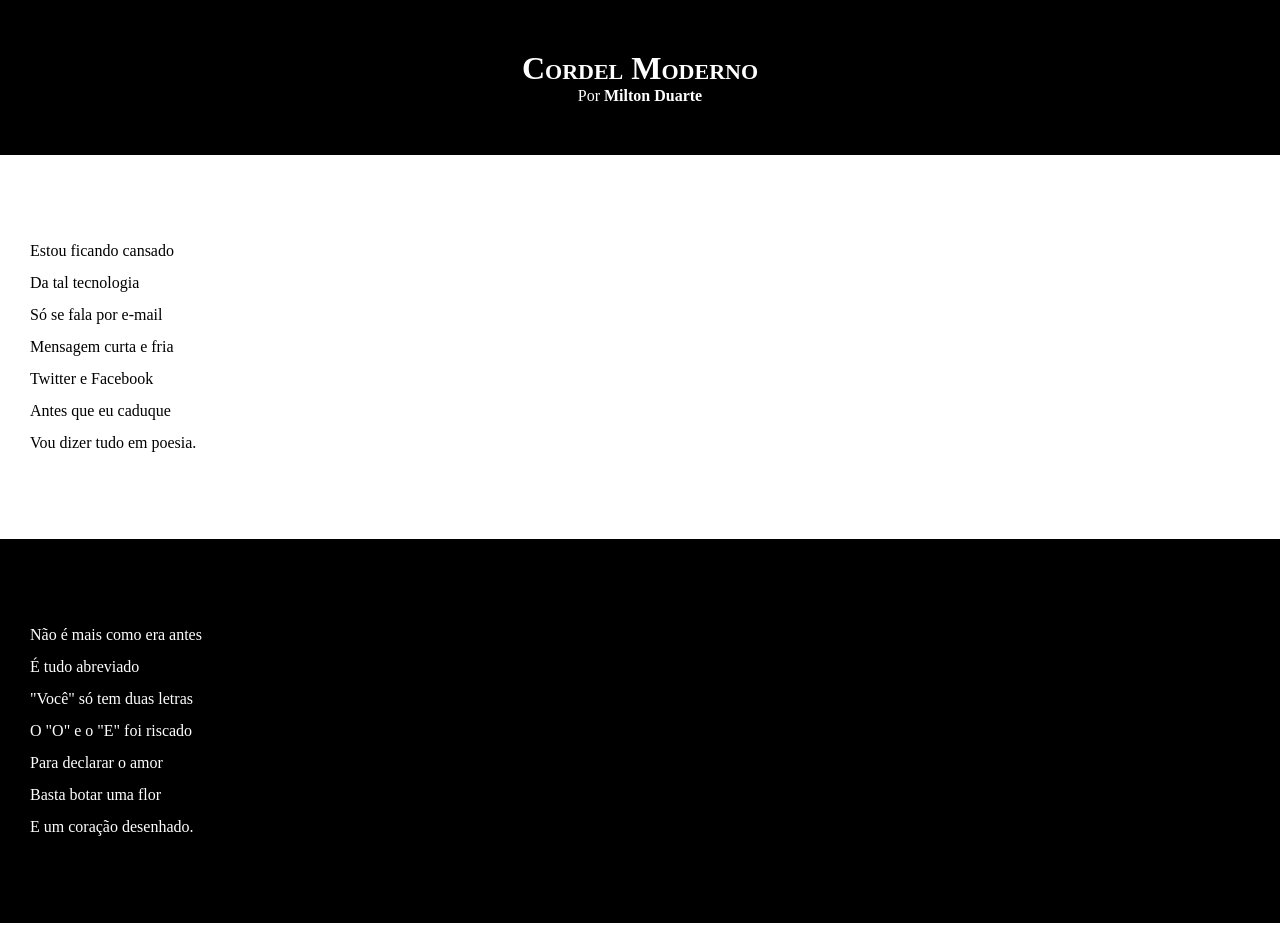
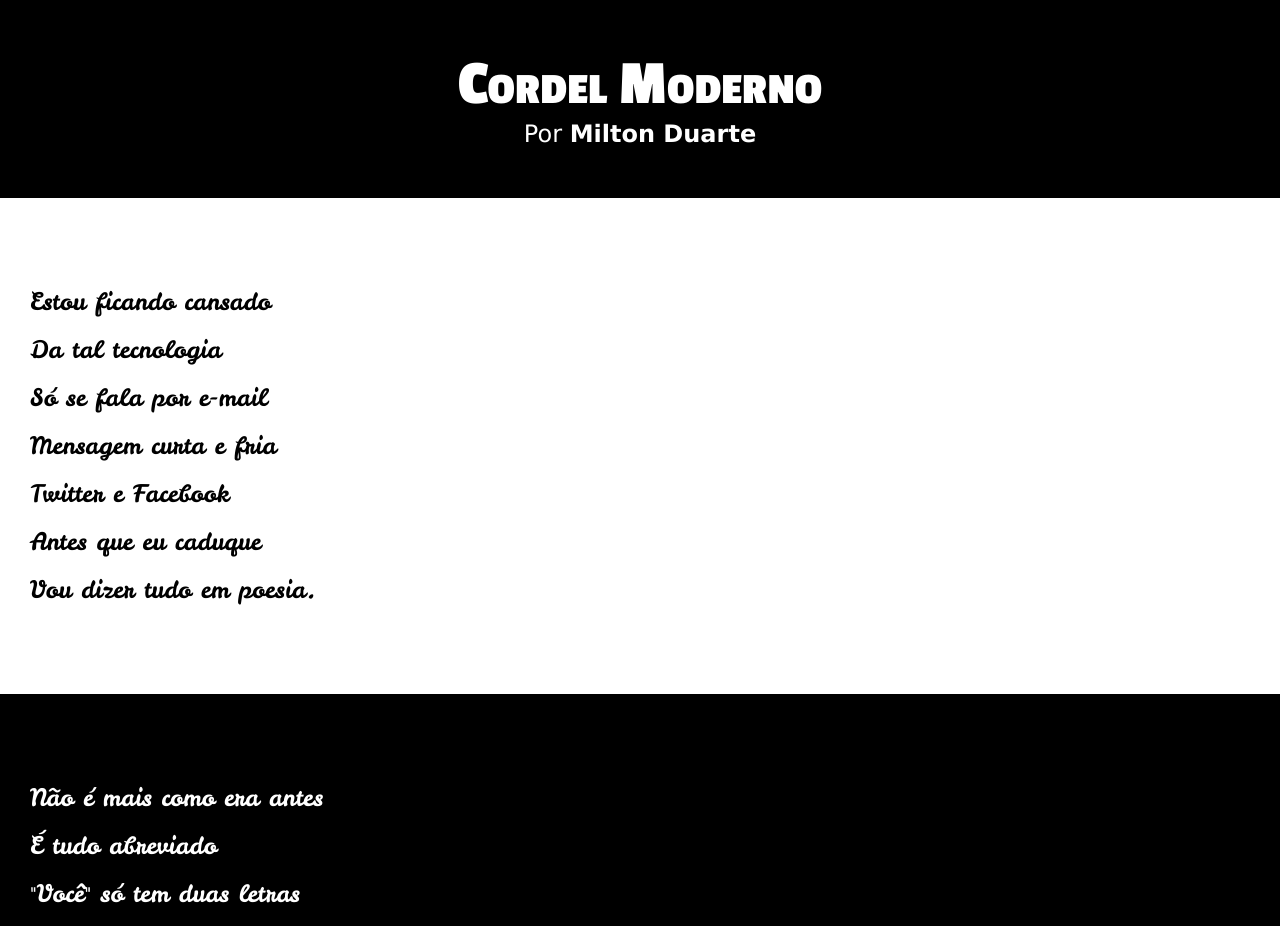
Before and after one commit to giovannamurador/d12, a plain HTML site: page index.html in a window 1280 px wide. Shown: the top 926 px of the page. Drawn offline with Linux system fonts and the light colour scheme.

Commit message:
css fontes

```diff
--- a/estilo/style.css
+++ b/estilo/style.css
@@ -1,4 +1,14 @@
 @charset "UFT-8";
+
+@import url('https://fonts.googleapis.com/css2?family=Passion+One:wght@400;700;900&display=swap');
+
+@import url('https://fonts.googleapis.com/css2?family=Leckerli+One&display=swap');
+
+:root {
+    --fonte1:  Verdana, Geneva, Tahoma, sans-serif;
+    --fonte2: "Passion One", sans-serif;
+    --fonte3: "Leckerli One", cursive;
+}
 
 * {
     margin: 0px;
@@ -8,21 +18,28 @@
 html, body {
     min-height: 100vh;
     background-color: darkgray;
+    font-family: var(--fonte1);
+
 }
 
 header {
     background-color: black;
     color: white;
     text-align: center;
+
 }
 
 header > h1 {
     padding-top: 50px;
     font-variant: small-caps;
+    font-family: var(--fonte2);
+    font-size: 4em;
 }
 
 header > p {
     padding-bottom: 50px;
+    font-size: 1.5em;
+
 }
 
 a {
@@ -40,6 +57,8 @@
     padding-bottom: 10vh;
     line-height: 2em;
     padding-left: 30px;
+    font-family: var(--fonte3);
+    font-size: 1.5em;
 }
 section.normal {
     background-color: white;
```
